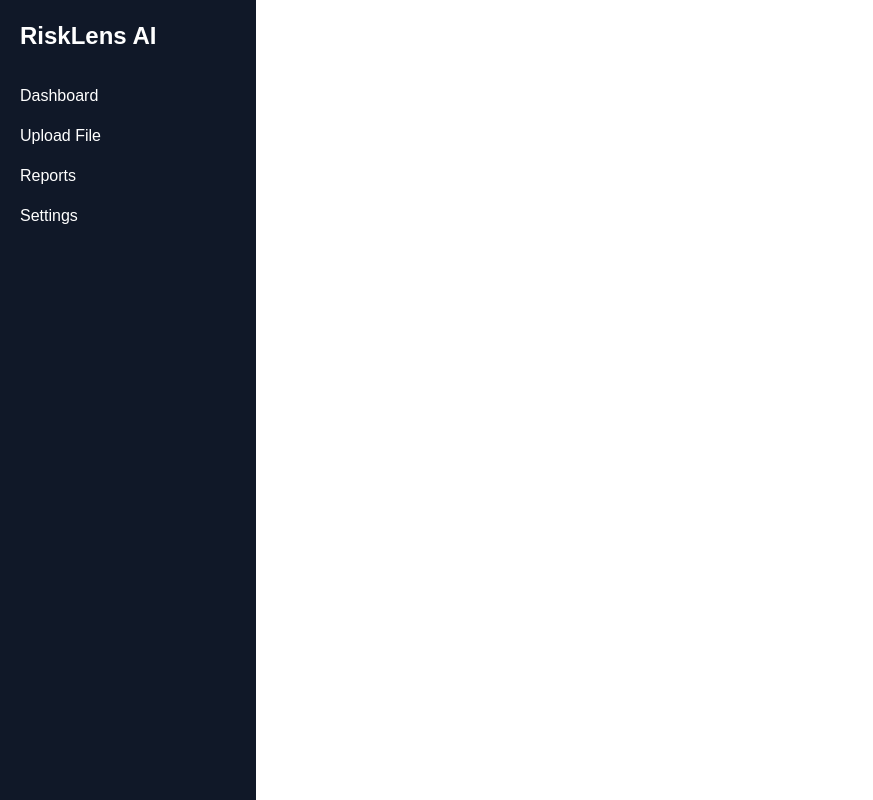
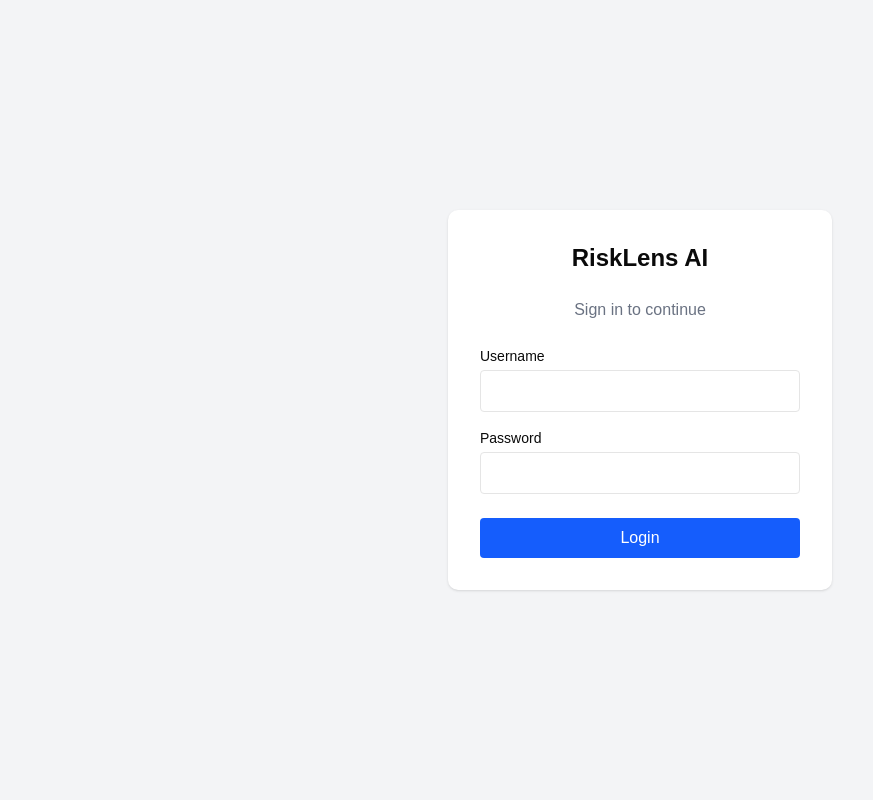
Before and after one commit to Redkrossresearch/risklens-ai, a React (Vite) app: page /login in a window 1280 px wide. Shown: the whole page, without its empty margins (0-873 px from the left). Built offline with nearby package versions, Linux system fonts and the light colour scheme.

Commit message:
Add Login page with auth flow, Navbar with logout - complete authentication cycle

```diff
--- a/src/App.jsx
+++ b/src/App.jsx
@@ -1,14 +1,23 @@
-import { Routes, Route } from "react-router-dom";
+import { Routes, Route, Navigate } from "react-router-dom";
 import Sidebar from "./components/Sidebar";
+import Navbar from "./components/Navbar";
 import DashboardPage from "./pages/DashboardPage";
 import UploadPage from "./pages/UploadPage";
 import ReportsPage from "./pages/ReportsPage";
+import LoginPage from "./pages/LoginPage";
 
-function App() {
+function ProtectedLayout() {
+  const token = localStorage.getItem("token");
+
+  if (!token) {
+    return <Navigate to="/login" replace />;
+  }
+
   return (
     <div className="flex">
       <Sidebar />
       <div className="flex-1">
+        <Navbar />
         <Routes>
           <Route path="/" element={<DashboardPage />} />
           <Route path="/upload" element={<UploadPage />} />
@@ -19,4 +28,13 @@
   );
 }
 
+function App() {
+  return (
+    <Routes>
+      <Route path="/login" element={<LoginPage />} />
+      <Route path="/*" element={<ProtectedLayout />} />
+    </Routes>
+  );
+}
+
 export default App;
--- a/src/components/Navbar.jsx
+++ b/src/components/Navbar.jsx
@@ -1,9 +1,31 @@
+import { useNavigate } from "react-router-dom";
+
 function Navbar() {
+  const navigate = useNavigate();
+  const username = localStorage.getItem("username") || "User";
+  const role = localStorage.getItem("role") || "";
+
+  const handleLogout = () => {
+    localStorage.removeItem("token");
+    localStorage.removeItem("role");
+    localStorage.removeItem("username");
+    navigate("/login");
+  };
+
   return (
     <div className="bg-white shadow p-4 flex justify-between items-center">
       <h1 className="text-2xl font-bold">RiskLens AI Dashboard</h1>
-
-      <p className="text-gray-600">Welcome, Tanishka 👋</p>
+      <div className="flex items-center gap-4">
+        <p className="text-gray-600">
+          Welcome, {username} ({role}) 👋
+        </p>
+        <button
+          onClick={handleLogout}
+          className="bg-red-500 text-white px-3 py-1 rounded text-sm"
+        >
+          Logout
+        </button>
+      </div>
     </div>
   );
 }
--- /dev/null
+++ b/src/pages/LoginPage.jsx
@@ -0,0 +1,78 @@
+import { useState } from "react";
+import { useNavigate } from "react-router-dom";
+
+function LoginPage() {
+  const [username, setUsername] = useState("");
+  const [password, setPassword] = useState("");
+  const [error, setError] = useState("");
+  const navigate = useNavigate();
+
+  const handleLogin = async (e) => {
+    e.preventDefault();
+    setError("");
+
+    try {
+      const response = await fetch("http://127.0.0.1:8001/login", {
+        method: "POST",
+        headers: { "Content-Type": "application/json" },
+        body: JSON.stringify({ username, password }),
+      });
+
+      const data = await response.json();
+
+      if (response.ok) {
+        localStorage.setItem("token", data.access_token);
+        localStorage.setItem("role", data.role);
+        localStorage.setItem("username", username);
+        navigate("/");
+      } else {
+        setError(data.detail || "Login failed");
+      }
+    } catch (err) {
+      setError("Backend connection failed");
+    }
+  };
+
+  return (
+    <div className="flex items-center justify-center h-screen bg-gray-100">
+      <form
+        onSubmit={handleLogin}
+        className="bg-white p-8 rounded-lg shadow w-96"
+      >
+        <h1 className="text-2xl font-bold mb-6 text-center">RiskLens AI</h1>
+        <p className="text-gray-500 mb-6 text-center">Sign in to continue</p>
+
+        {error && (
+          <p className="text-red-600 text-sm mb-4 text-center">{error}</p>
+        )}
+
+        <label className="block text-sm font-medium mb-1">Username</label>
+        <input
+          type="text"
+          value={username}
+          onChange={(e) => setUsername(e.target.value)}
+          className="w-full border rounded px-3 py-2 mb-4"
+          required
+        />
+
+        <label className="block text-sm font-medium mb-1">Password</label>
+        <input
+          type="password"
+          value={password}
+          onChange={(e) => setPassword(e.target.value)}
+          className="w-full border rounded px-3 py-2 mb-6"
+          required
+        />
+
+        <button
+          type="submit"
+          className="bg-blue-600 text-white w-full py-2 rounded font-medium"
+        >
+          Login
+        </button>
+      </form>
+    </div>
+  );
+}
+
+export default LoginPage;
```
